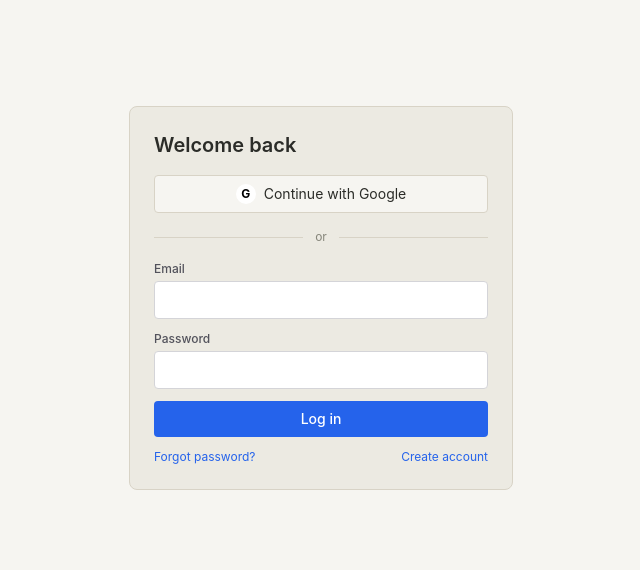
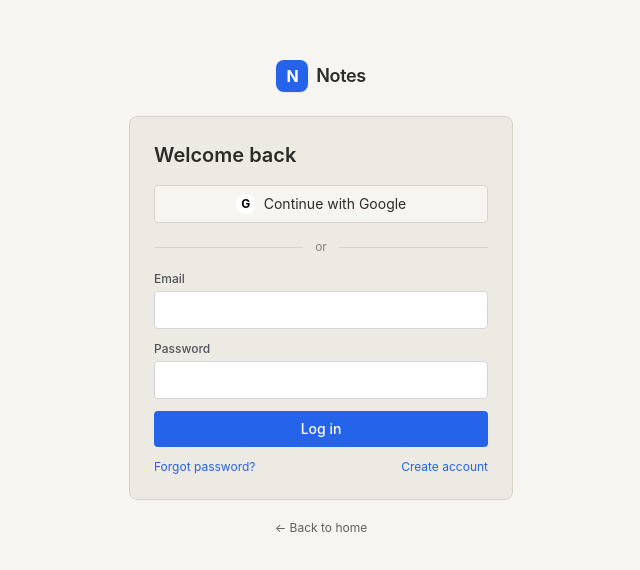
Before and after one commit to Sourav-Tanwar/Notion, a React (Vite) app in the folder client/: page /login in a window 1280 px wide. Shown: the part 102-672 px from the top of the page, without its empty margins (319-959 px from the left). Built offline with nearby package versions, Linux system fonts and the light colour scheme; no server answers.

Commit message:
added landing page link to login and signup

```diff
--- a/client/src/features/auth/AuthPage.tsx
+++ b/client/src/features/auth/AuthPage.tsx
@@ -66,7 +66,16 @@
   const isLogin = mode === 'login';
 
   return (
-    <div className="flex h-full items-center justify-center px-4">
+    <div className="flex h-full flex-col items-center justify-center px-4">
+      <Link
+        to="/"
+        className="mb-6 flex items-center gap-2 font-semibold tracking-tight text-primary transition hover:opacity-80"
+      >
+        <span className="flex h-8 w-8 items-center justify-center rounded-lg bg-accent text-base font-bold text-white shadow-sm">
+          N
+        </span>
+        <span className="text-lg">Notes</span>
+      </Link>
       <div className="w-full max-w-sm space-y-4 rounded-lg border border-border bg-surface p-6">
         <h1 className="text-xl font-semibold">{isLogin ? 'Welcome back' : 'Create your account'}</h1>
 
@@ -131,6 +140,9 @@
           </form>
         )}
       </div>
+      <Link to="/" className="mt-5 text-xs text-muted transition hover:text-primary">
+        ← Back to home
+      </Link>
     </div>
   );
 }
```
